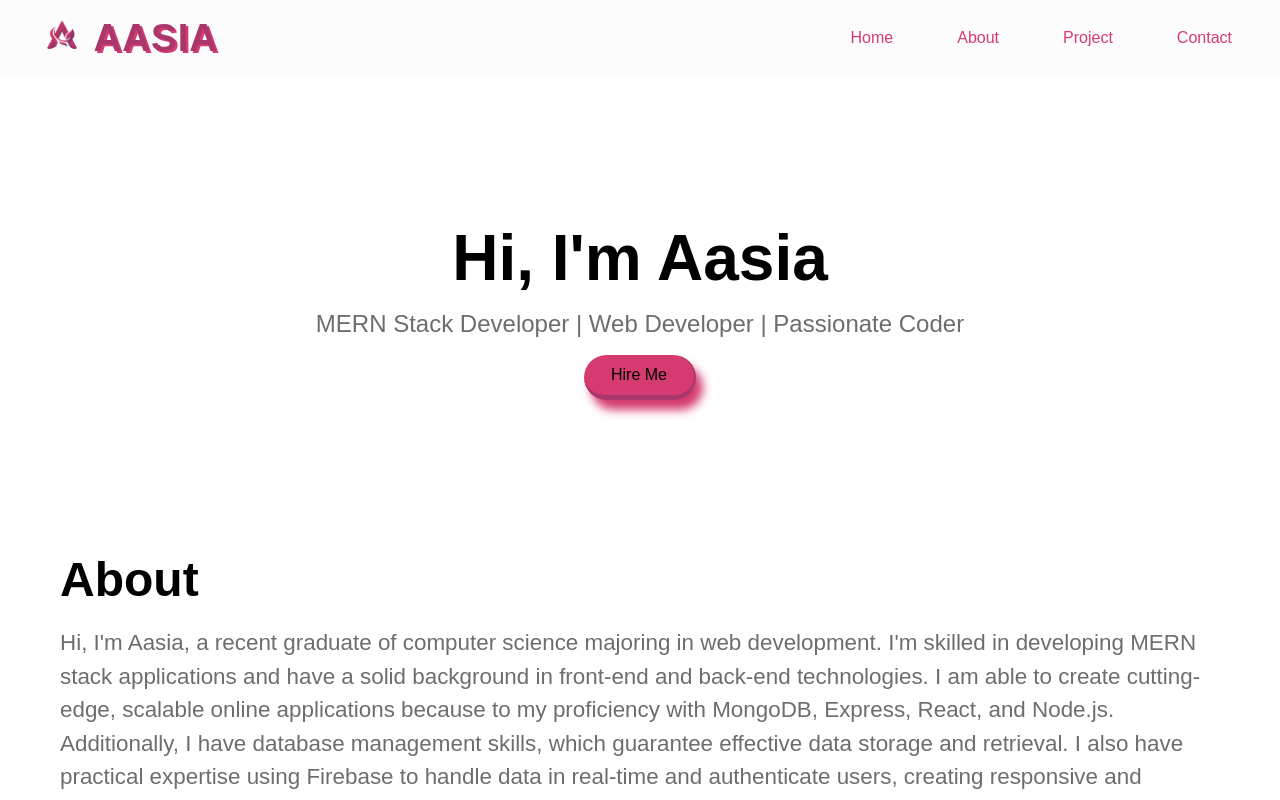
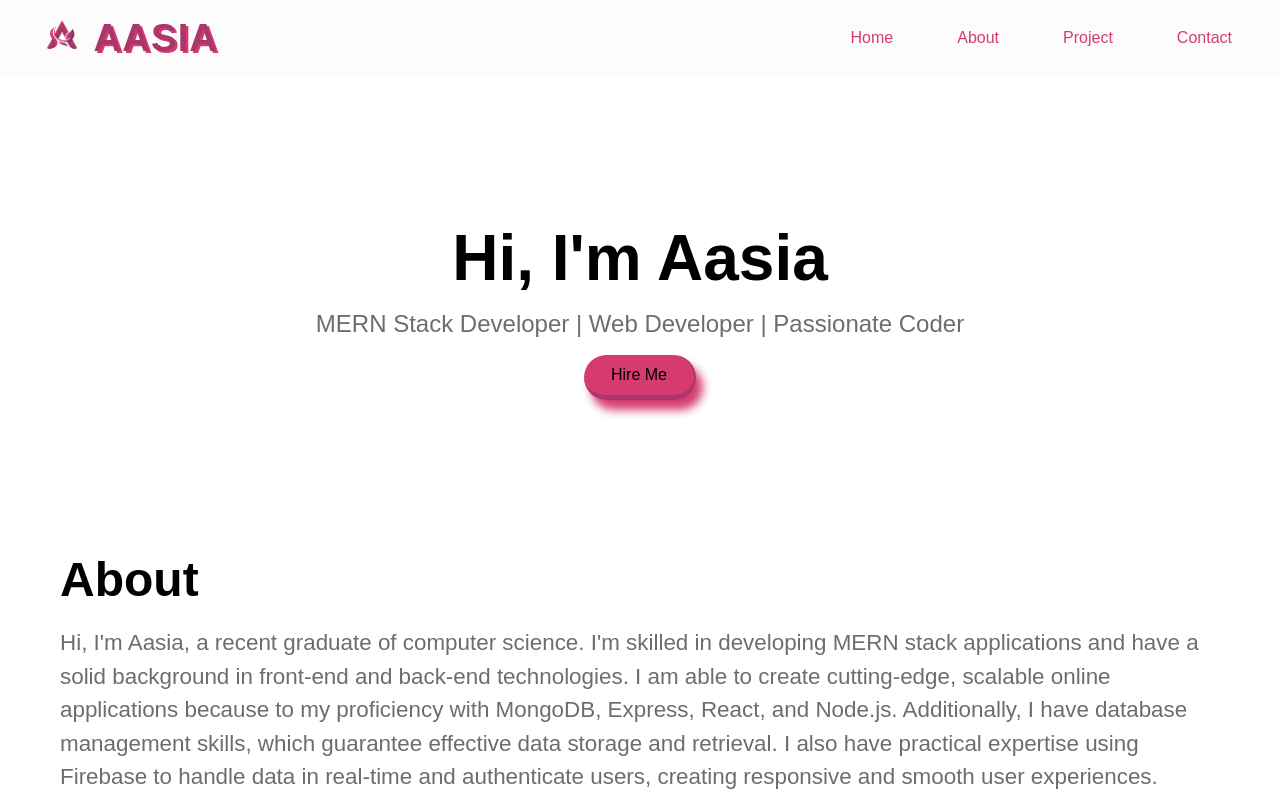
Before and after one commit to Aasiacoder/my-mernportfolio-app-frontend, a React (Create React App) app: page / in a window 1280 px wide. Shown: the top 800 px of the page. Built offline with nearby package versions, Linux system fonts and the light colour scheme; the HTML template or start-up script is replaced by a standard one.

Commit message:
almost all done

```diff
--- a/src/components/about/About.jsx
+++ b/src/components/about/About.jsx
@@ -15,7 +15,7 @@ const About = () => {
             <div className="about-container">
                 <h2 className="about-head">About</h2>
                 <p className="about-para">
-                    Hi, I'm Aasia, a recent graduate of computer science majoring in web development.
+                    Hi, I'm Aasia, a recent graduate of computer science.
                     I'm skilled in developing MERN stack applications and have a solid background in front-end and back-end technologies.
                     I am able to create cutting-edge, scalable online applications because to my proficiency with MongoDB, Express, React, and Node.js.
                     Additionally, I have database management skills, which guarantee effective data storage and retrieval.
```
